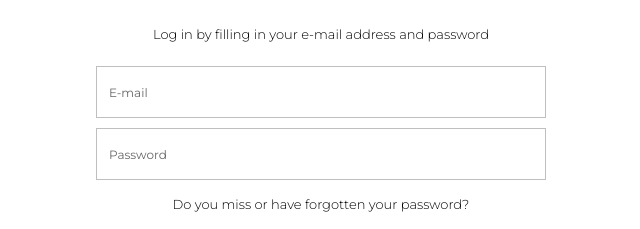
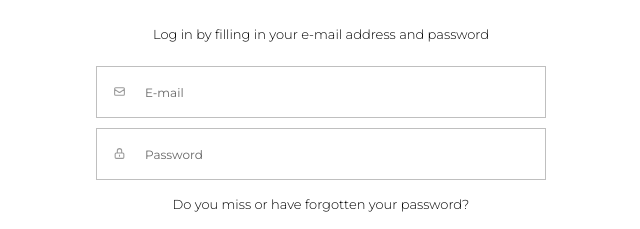
Before and after one commit to EdvinTr/staytard-frontend, a Next.js app: page /login in a window 1280 px wide. Shown: the part 127-356 px from the top of the page, without its empty margins (319-959 px from the left). Built offline with nearby package versions, Linux system fonts and the light colour scheme; no server answers.

Commit message:
add: meta tags and icons

```diff
--- a/package.json
+++ b/package.json
@@ -10,6 +10,7 @@
   },
   "dependencies": {
     "@apollo/client": "^3.5.6",
+    "@heroicons/react": "^1.0.5",
     "graphql": "^15.8.0",
     "graphql-codegen-apollo-next-ssr": "^1.7.1",
     "next": "12.0.7",
--- a/src/pages/_app.tsx
+++ b/src/pages/_app.tsx
@@ -1,6 +1,7 @@
 import { ApolloProvider } from "@apollo/client";
 import type { AppContext, AppProps } from "next/app";
 import App from "next/app";
+import Head from "next/head";
 import { useApollo } from "../lib/apolloClient";
 import "../styles/globals.css";
 
@@ -9,6 +10,13 @@ export default function MyApp({ Component, pageProps }: AppProps) {
 
   return (
     <ApolloProvider client={apolloClient}>
+      <Head>
+        <title>{`Staytard.com | Fashion & Designer clothes for men online`}</title>
+        <meta
+          name="description"
+          content="Shop menswear, shoes and accessories online. Complete with skin and hair care, home range and technical gadgets. Get style inspiration for your wardrobe and find your favorite brands."
+        />
+      </Head>
       <Component {...pageProps} />
     </ApolloProvider>
   );
--- a/src/pages/login.tsx
+++ b/src/pages/login.tsx
@@ -1,7 +1,10 @@
+import { LockClosedIcon, MailIcon } from "@heroicons/react/outline";
 import { NextPage } from "next";
+const inputClassNames =
+  "w-full pl-12 text-xs placeholder-black placeholder-opacity-60 placeholder:font-normal focus:text-sm font-bold ring-black h-[50px] ring-1 ring-opacity-25 focus:ring-1 focus:ring-black focus:ring-opacity-60 border-none focus:border-none ";
 
-const inputClassNames =
-  "w-full text-xs placeholder-black placeholder-opacity-60 placeholder:font-normal focus:text-sm font-bold ring-black h-[50px] ring-1 ring-opacity-25 focus:ring-1 focus:ring-black focus:ring-opacity-60 border-none focus:border-none ";
+const inputIconClassNames =
+  "w-[13px] absolute top-[18px] left-4 text-black text-opacity-40";
 const LoginPage: NextPage = () => {
   return (
     <div className="sm:max-w-md lg:max-w-lg 2xl:max-w-4xl mx-auto px-8">
@@ -16,7 +19,7 @@ const LoginPage: NextPage = () => {
         {/* form */}
         <form name="LoginUserForm" className="pt-6">
           <div className="space-y-3">
-            <div>
+            <div className="relative">
               {/* email input */}
               <input
                 type="email"
@@ -25,8 +28,9 @@ const LoginPage: NextPage = () => {
                 name="email-input"
                 placeholder="E-mail"
               />
+              <MailIcon className={inputIconClassNames} />
             </div>
-            <div>
+            <div className="relative">
               {/* password input */}
               <input
                 type="password"
@@ -35,6 +39,7 @@ const LoginPage: NextPage = () => {
                 name="password-input"
                 placeholder="Password"
               />
+              <LockClosedIcon className={inputIconClassNames} />
             </div>
           </div>
           {/* //TODO should be link */}
```
Also changed, not shown: 1 other file (tests, documents, lock files or other folders).
